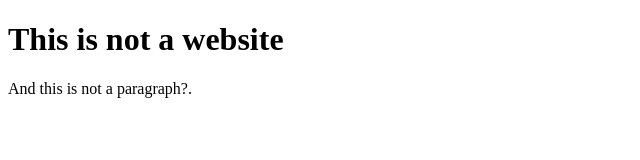
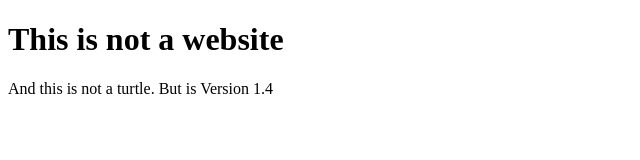
Before and after one commit to lubapa/Devops-Challenge, a plain HTML site: page application/app/index.html in a window 1280 px wide. Shown: the full height of the page, 0-640 px from the left. Drawn offline with Linux system fonts and the light colour scheme.

Commit message:
test redeploy task on app changes

```diff
--- a/application/app/index.html
+++ b/application/app/index.html
@@ -4,7 +4,7 @@
 
   <head>
 
-    <title>H 3 L L 0  W 0 R L D  V3</title>
+    <title>H 3 L L 0  W 0 R L D  V1.4</title>
 
   </head>
 
@@ -12,8 +12,7 @@
 
     <h1>This is not a website</h1>
 
-    <p>And this is not a paragraph?.</p>
-
+    <p>And this is not a turtle. But is Version 1.4</p>
   </body>
 
 </html>
```
